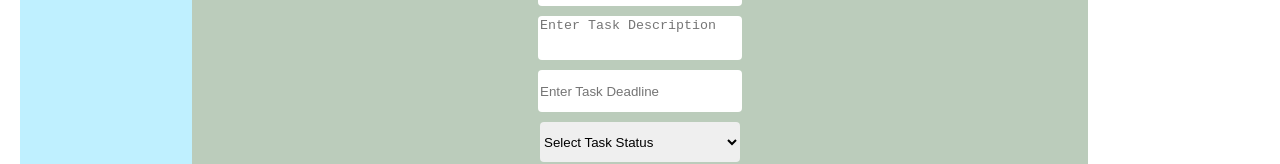
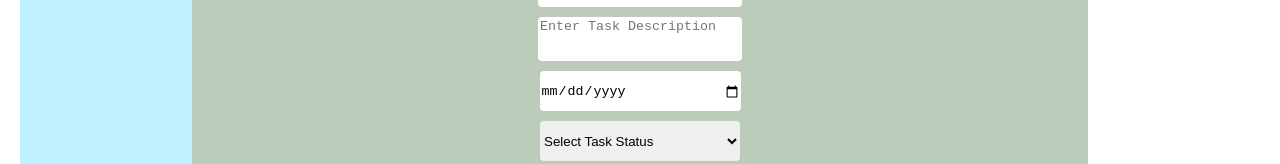
Before and after one commit to sonamguptacs/task_board, a React (Create React App) app: page / in a window 1280 px wide. Both pictures are taken after a click on the button "Add New Task". Shown: the part 356-520 px from the top of the page. Built offline with nearby package versions, Linux system fonts and the light colour scheme.

Commit message:
Added date type

```diff
--- a/src/components/TaskForm.jsx
+++ b/src/components/TaskForm.jsx
@@ -25,6 +25,7 @@ export const TaskForm = ({ onCloseAddTask, onAddNewTask, statusList }) => {
         onChange={(event) => setDescription(event.target.value)}
       />
       <input
+        type="date"
         placeholder="Enter Task Deadline"
         onChange={(event) => setDeadline(event.target.value)}
       />
@@ -43,7 +44,11 @@ export const TaskForm = ({ onCloseAddTask, onAddNewTask, statusList }) => {
       <button
         className="save"
         onClick={() => {
-          if (!name.trim() || status==='Select Task Status' || !status.trim()) {
+          if (
+            !name.trim() ||
+            status === 'Select Task Status' ||
+            !status.trim()
+          ) {
             setError('Task Name/Status missing')
           } else {
             onAddNewTask({ name, description, deadline, status })
```
